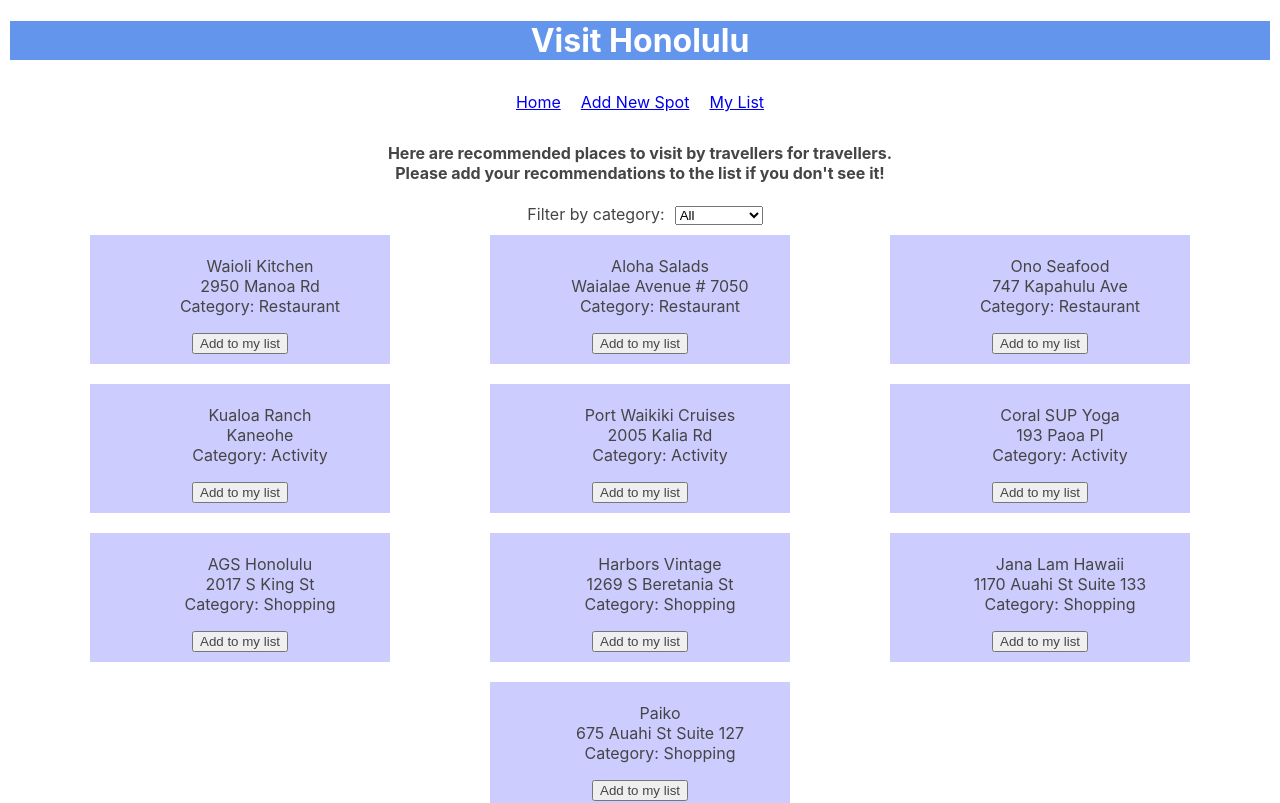
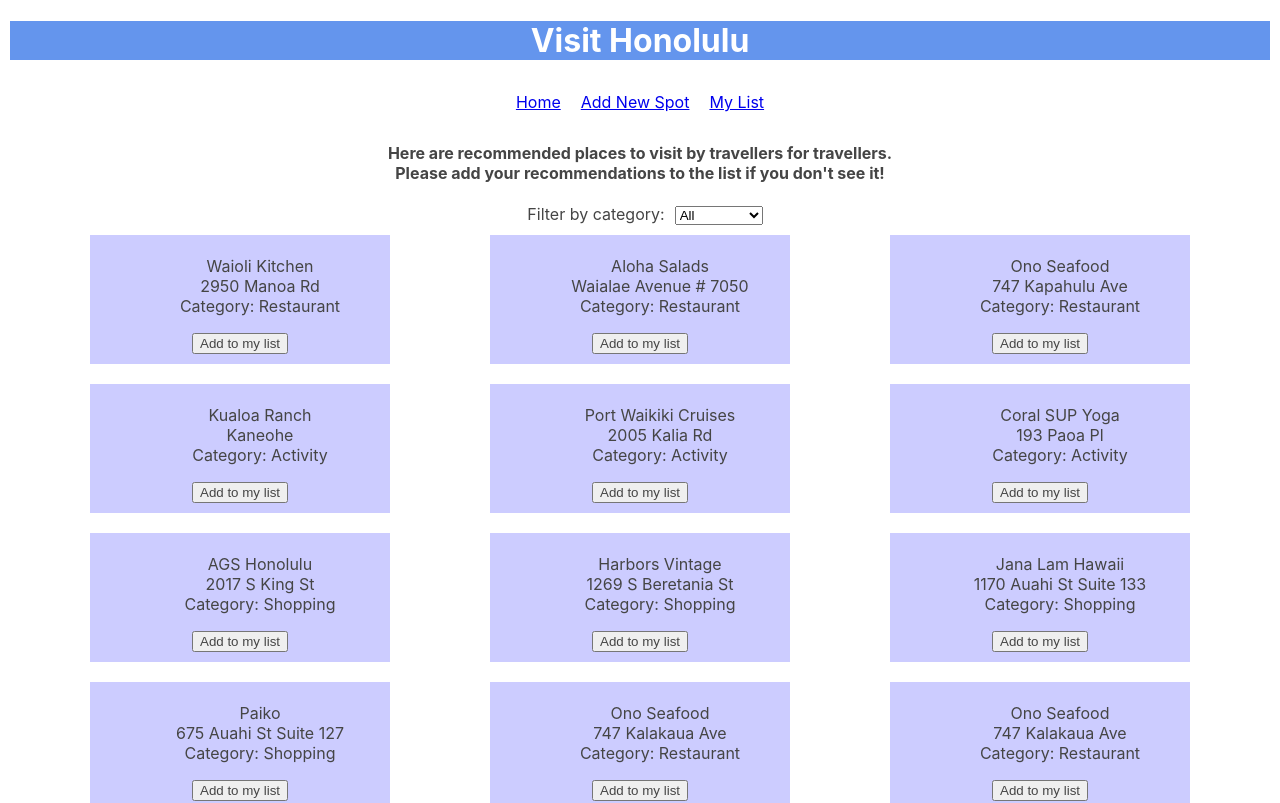
Before and after one commit to Pokasana/phase-2-project, a React (Create React App) app: page / in a window 1280 px wide. Shown: the top 803 px of the page. Built offline with nearby package versions, Linux system fonts and the light colour scheme; data requests are answered from the project's data file.

Commit message:
complete project

```diff
--- a/db.json
+++ b/db.json
@@ -59,6 +59,24 @@
       "name": "Paiko",
       "address": "675 Auahi St Suite 127",
       "category": "shopping"
+    },
+    {
+      "name": "Ono Seafood",
+      "address": "747 Kalakaua Ave",
+      "category": "restaurant",
+      "id": 11
+    },
+    {
+      "name": "Ono Seafood",
+      "address": "747 Kalakaua Ave",
+      "category": "restaurant",
+      "id": 12
+    },
+    {
+      "name": "Ono Seafood",
+      "address": "747 Kalakaua Ave",
+      "category": "restaurant",
+      "id": 13
     }
   ]
 }
--- a/src/AddNewLocation.js
+++ b/src/AddNewLocation.js
@@ -24,7 +24,7 @@
 
     return (
       <div className="add-new">
-        <form outocomplete="off" onSubmit={(e) => {handleSubmit(e); history.push('/')}}>
+        <form autocomplete="off" onSubmit={(e) => {handleSubmit(e); history.push('/')}}>
           <label htmlFor="name">Location Name:</label>
           <input type="text" id="newName" name="name" onChange={handleInput}></input><br></br>
           <label htmlFor="address">Address:</label>
```
